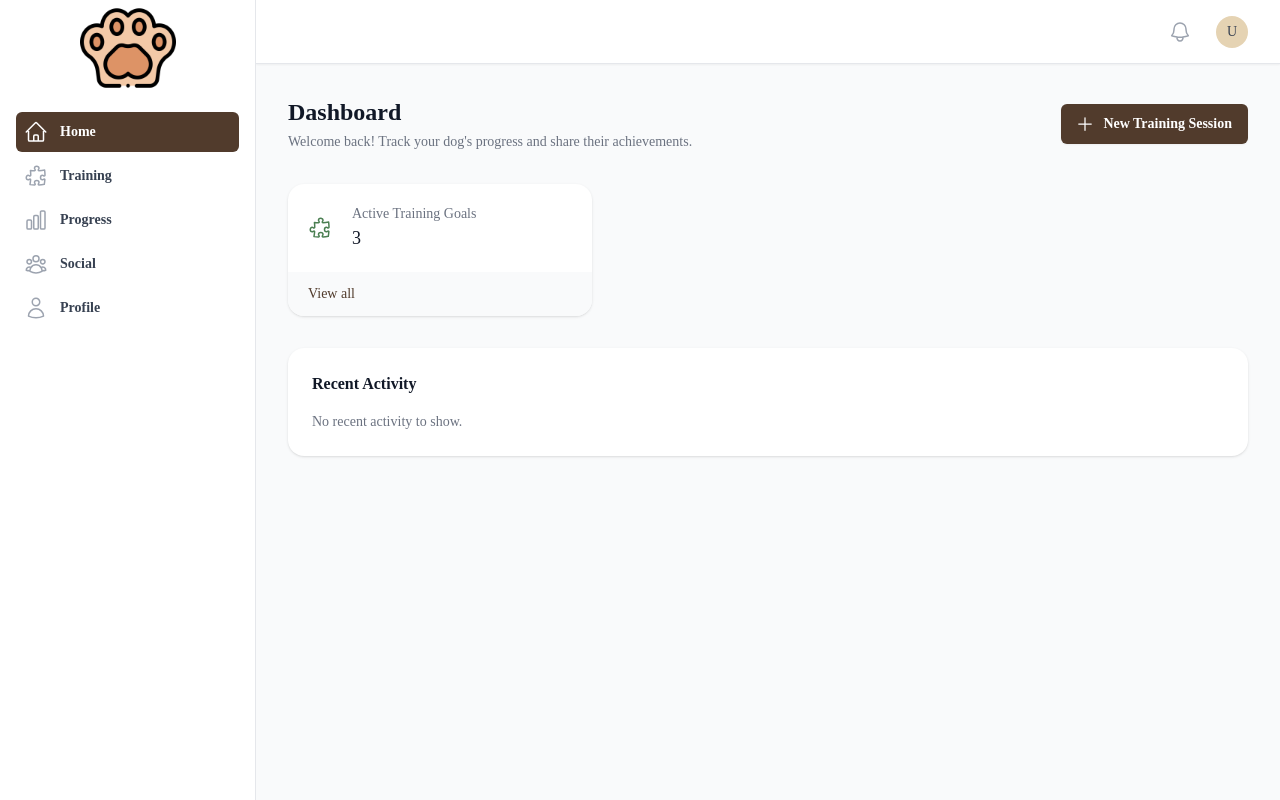
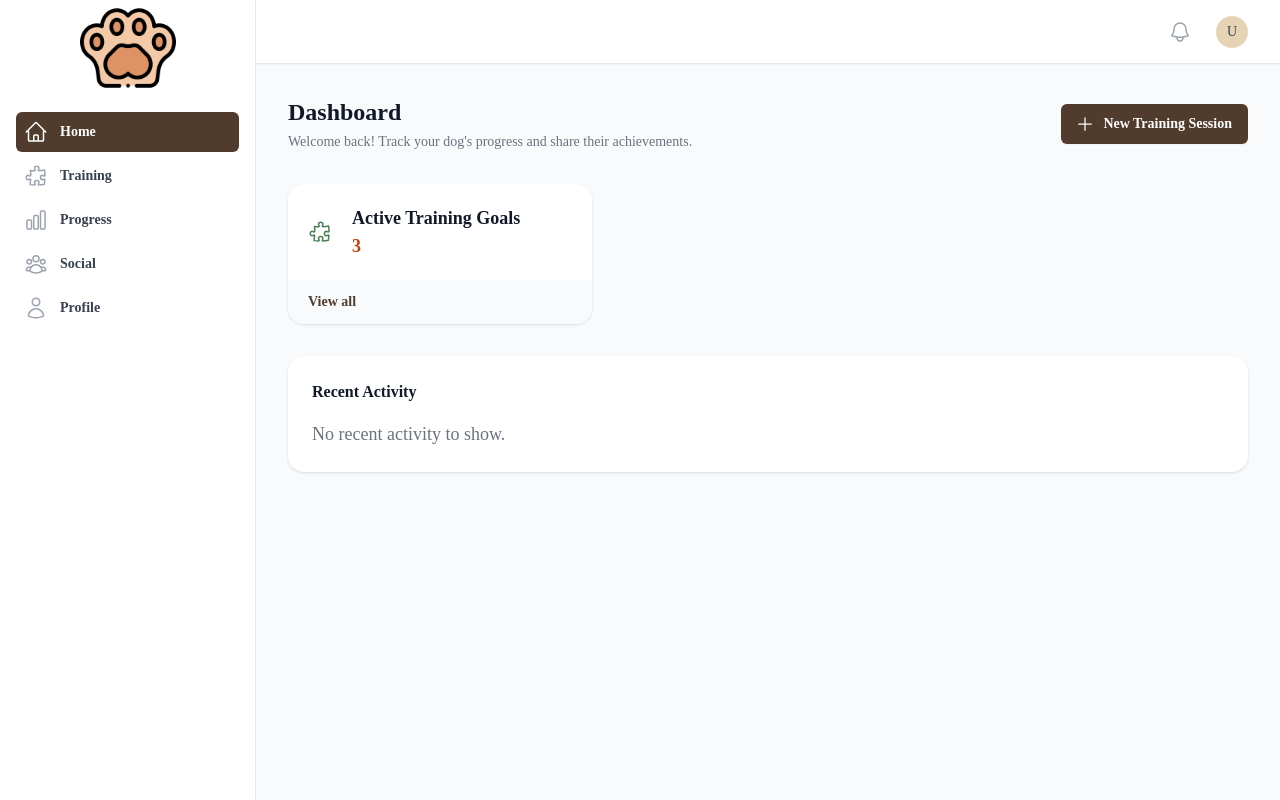
Before and after one commit to kaiserd256/DogStrava-frontend, a Next.js app in the folder dog-strava/: page /dashboard in a window 1280 px wide. Built offline with nearby package versions, Linux system fonts and the light colour scheme.

Commit message:
some random changes with color and i added profile as another option in drop down menu

```diff
--- a/dog-strava/src/app/dashboard/page.tsx
+++ b/dog-strava/src/app/dashboard/page.tsx
@@ -9,7 +9,7 @@ export default function DashboardPage() {
       {/* Header */}
       <div className="flex items-center justify-between">
         <div>
-          <h1 className="text-2xl font-semibold text-gray-900">Dashboard</h1>
+          <h1 className="text-2xl font-bold text-gray-900">Dashboard</h1>
           <p className="mt-1 text-sm text-gray-500">
             Welcome back! Track your dog's progress and share their achievements.
           </p>
@@ -35,11 +35,11 @@ export default function DashboardPage() {
               </div>
               <div className="ml-5 w-0 flex-1">
                 <dl>
-                  <dt className="text-sm font-medium text-gray-500 truncate">
+                  <dt className="text-lg font-bold text-gray-900 truncate">
                     Active Training Goals
                   </dt>
                   <dd>
-                    <div className="text-lg font-medium text-gray-900">3</div>
+                    <div className="text-lg font-bold text-orange-700">3</div>
                   </dd>
                 </dl>
               </div>
@@ -49,7 +49,7 @@ export default function DashboardPage() {
             <div className="text-sm">
               <Link
                 href="/dashboard/training"
-                className="font-medium text-primary hover:text-primary-dark"
+                className="font-bold text-primary hover:text-primary-dark"
               >
                 View all
               </Link>
@@ -65,7 +65,7 @@ export default function DashboardPage() {
         <div className="p-6">
           <h2 className="text-base font-semibold text-gray-900">Recent Activity</h2>
           {/* Add activity list here */}
-          <div className="mt-4 text-sm text-gray-500">
+          <div className="mt-4 text-lg text-gray-500">
             No recent activity to show.
           </div>
         </div>
--- a/dog-strava/src/components/layout/topbar.tsx
+++ b/dog-strava/src/components/layout/topbar.tsx
@@ -51,6 +51,20 @@ export default function TopBar() {
                     </a>
                   )}
                 </Menu.Item>
+                {/* made a profile option on the drop down */}
+                <Menu.Item>
+                  {({ active }) => (
+                    <a
+                      href="/profile"
+                      className={cn(
+                        active ? 'bg-gray-50' : '',
+                        'block px-3 py-1 text-sm leading-6 text-gray-900'
+                      )}
+                    >
+                      Profile
+                    </a>
+                  )}
+                </Menu.Item>
                 <Menu.Item>
                   {({ active }) => (
                     <button
```
